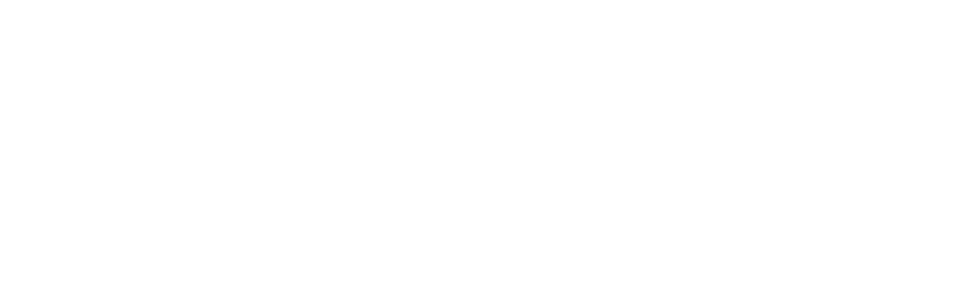
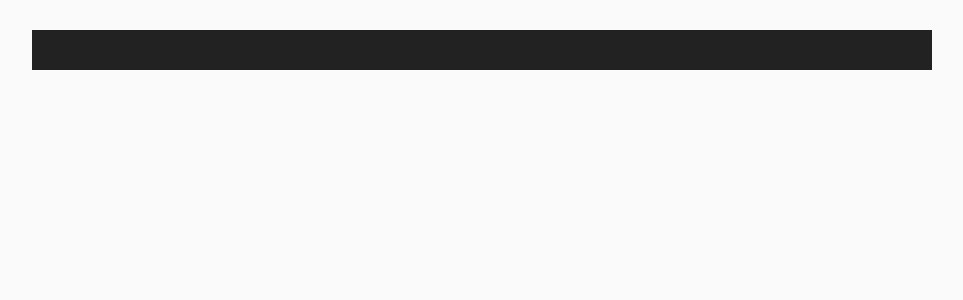
Before and after one commit to jrmykolyn/test.js.angular.push-manager, an Angular app: page / in a window 1280 px wide. Shown: the top 300 px of the page, without its empty margins (158-1121 px from the left). Built offline with nearby package versions, Linux system fonts and the light colour scheme.

Commit message:
Update styles and structure

```diff
--- a/src/app/app.component.html
+++ b/src/app/app.component.html
@@ -1 +1,3 @@
-<pre></pre>
+<main>
+  <pre></pre>
+</main>
--- a/src/styles.css
+++ b/src/styles.css
@@ -1 +1,42 @@
 /* You can add global styles to this file, and also import other style files */
+
+*,
+*::before,
+*::after {
+  box-sizing: border-box;
+  margin: 0;
+  padding: 0;
+}
+
+html,
+body {
+  margin: 0;
+  padding: 0;
+}
+
+html {
+  font-size: 62.5%;
+}
+
+body {
+  background: #fafafa;
+  font-size: 1.6rem;
+  font-family: Helvetica;
+  -webkit-font-smoothing: antialiased;
+  -moz-osx-font-smoothing: grayscale;
+  padding: 3rem;
+}
+
+main {
+  width: 90%;
+  max-width: 90rem;
+  margin: 0 auto;
+}
+
+pre {
+  color: #efefef;
+  background: #222;
+  padding: 2rem;
+  text-overflow: auto;
+  overflow-x: scroll;
+}
```
